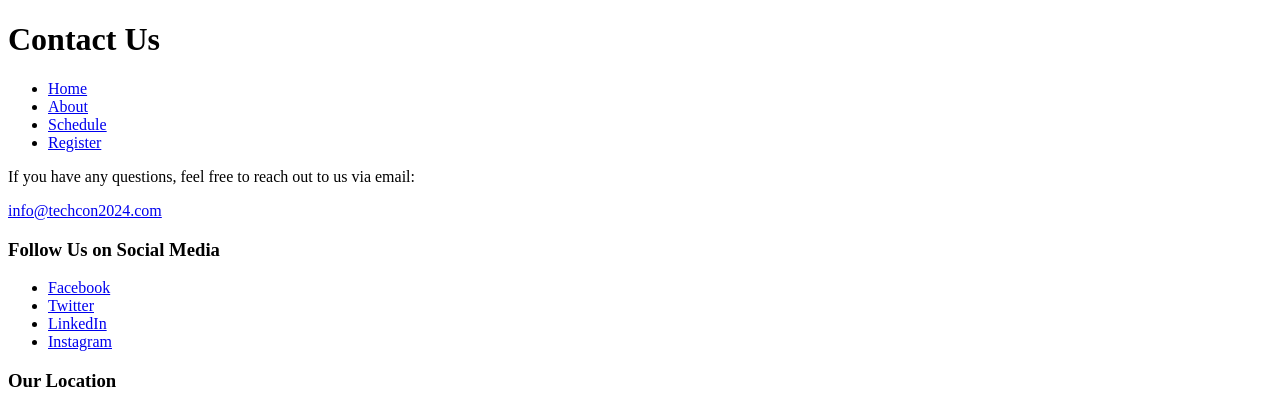
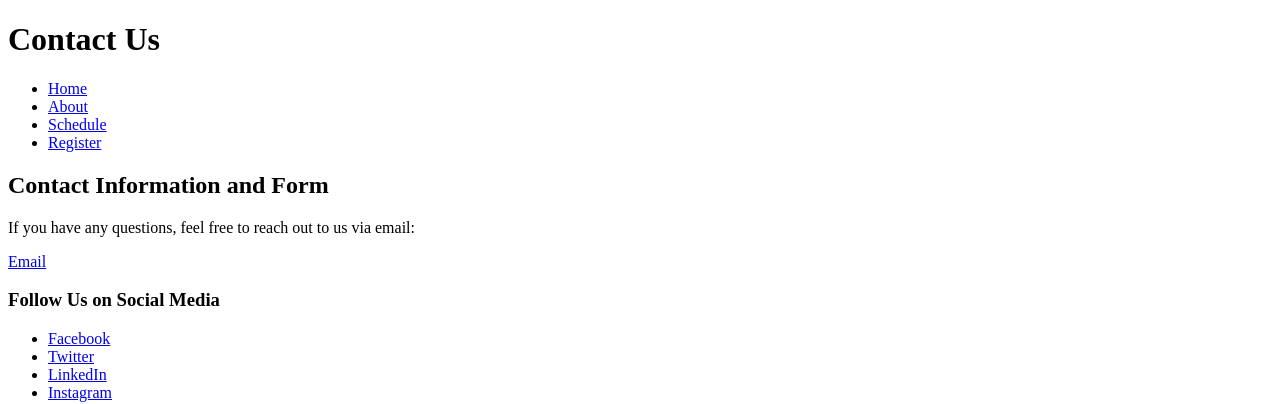
Before and after one commit to Alle4n/TechCon_HTML, a plain HTML site: page techcon_website/contact.html in a window 1280 px wide. Shown: the top 404 px of the page. Drawn offline with Linux system fonts and the light colour scheme.

Commit message:
Added a contact page feature

```diff
--- a/techcon_website/contact.html
+++ b/techcon_website/contact.html
@@ -18,8 +18,9 @@
         </nav>
     </header>
     <main>
+        <h2>Contact Information and Form</h2>
         <p>If you have any questions, feel free to reach out to us via email:</p>
-        <p><a href="mailto:info@techcon2024.com">info@techcon2024.com</a></p>
+        <p><a href="mailto:techcon2024@gmail.com">Email</a></p>
         <h3>Follow Us on Social Media</h3>
         <ul>
             <li><a href="https://www.facebook.com/TechCon2024" target="_blank">Facebook</a></li>
```
